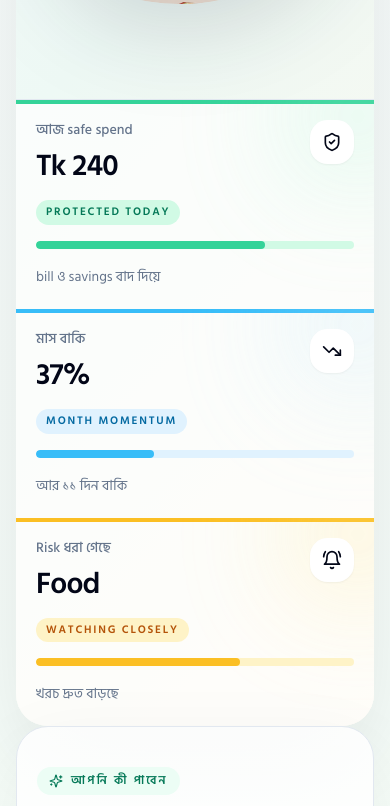
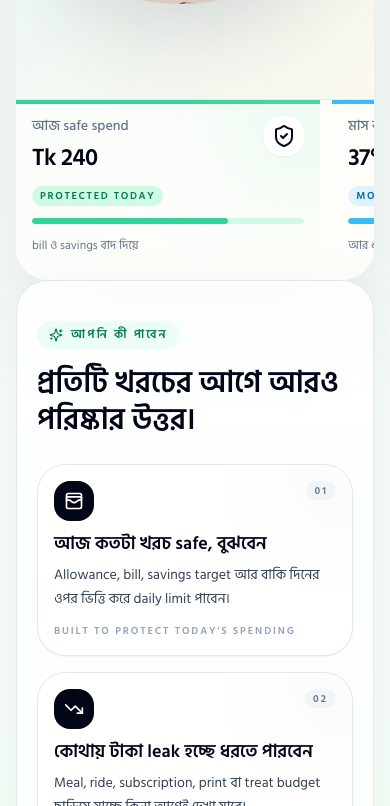
Before and after one commit to AnjonBiswas/pocketsense-bd, a Next.js app: page / in a window 390 px wide. Shown: the part 918-1724 px from the top of the page. Built offline with nearby package versions, Linux system fonts and the light colour scheme.

Commit message:
Update LandingDashboard.tsx

```diff
--- a/components/landing/LandingDashboard.tsx
+++ b/components/landing/LandingDashboard.tsx
@@ -354,7 +354,7 @@ export function LandingDashboard() {
           </div>
         </div>
 
-        <div className={cn("grid overflow-hidden border-t sm:grid-cols-3", isDark ? "border-white/10 bg-white/[0.03]" : "border-slate-200 bg-white/70")}>
+        <div className={cn("flex snap-x snap-mandatory gap-3 overflow-x-auto border-t px-5 pb-2 pt-0 sm:grid sm:overflow-hidden sm:px-0 sm:pb-0 sm:pt-0 sm:grid-cols-3 sm:gap-0", isDark ? "border-white/10 bg-white/[0.03]" : "border-slate-200 bg-white/70")}>
           {statCards.map((stat) => {
             const Icon = stat.icon;
 
@@ -362,7 +362,7 @@ export function LandingDashboard() {
               <div
                 key={stat.label}
                 className={cn(
-                  "group relative min-h-[10rem] overflow-hidden p-5 transition-all duration-300 hover:-translate-y-1 hover:shadow-xl sm:p-6",
+                  "group relative min-h-[8.5rem] w-[78vw] flex-none snap-start overflow-hidden p-4 transition-all duration-300 hover:-translate-y-1 hover:shadow-xl sm:min-h-[10rem] sm:w-auto sm:flex-1 sm:p-6",
                   isDark ? "border-white/10" : "border-slate-200"
                 )}
               >
@@ -372,24 +372,24 @@ export function LandingDashboard() {
                   <div className="flex items-start justify-between gap-4">
                     <div>
                       <p className={cn("text-sm font-medium", subduedClass)}>{stat.label}</p>
-                      <p className={cn("mt-2 text-3xl font-semibold tracking-tight sm:text-4xl", isDark ? "text-white" : "text-slate-950")}>{stat.value}</p>
+                      <p className={cn("mt-1.5 text-2xl font-semibold tracking-tight sm:mt-2 sm:text-4xl", isDark ? "text-white" : "text-slate-950")}>{stat.value}</p>
                     </div>
-                    <div className={cn("flex h-11 w-11 shrink-0 items-center justify-center rounded-[1.1rem] transition-transform duration-300 group-hover:scale-110", isDark ? "bg-slate-950/80 text-white" : "bg-white text-slate-950 shadow-sm")}>
-                      <Icon className="h-5 w-5" />
+                    <div className={cn("flex h-10 w-10 shrink-0 items-center justify-center rounded-[1.05rem] transition-transform duration-300 group-hover:scale-110 sm:h-11 sm:w-11 sm:rounded-[1.1rem]", isDark ? "bg-slate-950/80 text-white" : "bg-white text-slate-950 shadow-sm")}>
+                      <Icon className="h-4.5 w-4.5 sm:h-5 sm:w-5" />
                     </div>
                   </div>
 
-                  <div className="mt-4 flex items-center gap-2">
-                    <span className={cn("rounded-full px-2.5 py-1 text-[0.7rem] font-semibold uppercase tracking-[0.16em]", stat.chipClass)}>
+                  <div className="mt-3 flex items-center gap-2 sm:mt-4">
+                    <span className={cn("rounded-full px-2 py-0.5 text-[0.65rem] font-semibold uppercase tracking-[0.16em] sm:px-2.5 sm:py-1 sm:text-[0.7rem]", stat.chipClass)}>
                       {stat.chip}
                     </span>
                   </div>
 
-                  <div className={cn("mt-4 h-2 overflow-hidden rounded-full", stat.trackClass)}>
+                  <div className={cn("mt-3 h-1.5 overflow-hidden rounded-full sm:mt-4 sm:h-2", stat.trackClass)}>
                     <div className={cn("h-full rounded-full transition-all duration-700 group-hover:w-full", stat.fillClass)} style={{ width: stat.fillWidth }} aria-hidden="true" />
                   </div>
 
-                  <p className={cn("mt-4 text-sm leading-6", subduedClass)}>{stat.note}</p>
+                  <p className={cn("mt-3 text-xs leading-5 sm:mt-4 sm:text-sm sm:leading-6", subduedClass)}>{stat.note}</p>
                 </div>
               </div>
             );
@@ -429,7 +429,7 @@ export function LandingDashboard() {
                 <article
                   key={item.title}
                   className={cn(
-                    "group relative overflow-hidden rounded-[1.8rem] border bg-white p-5 shadow-sm transition-all duration-300 hover:-translate-y-1 hover:shadow-2xl",
+                    "group relative overflow-hidden rounded-[1.8rem] border bg-white p-4 shadow-sm transition-all duration-300 hover:-translate-y-1 hover:shadow-2xl sm:p-5",
                     isDark ? "border-white/10 bg-white/[0.04] hover:border-white/20" : "border-slate-200 hover:border-slate-300 hover:shadow-slate-900/10"
                   )}
                 >
@@ -437,16 +437,16 @@ export function LandingDashboard() {
                   <div className="absolute -right-10 -top-10 h-28 w-28 rounded-full bg-current opacity-[0.04] blur-3xl transition-opacity duration-300 group-hover:opacity-100" aria-hidden="true" />
                   <div className="relative flex h-full flex-col">
                     <div className="flex items-start justify-between gap-4">
-                      <div className={cn("flex h-11 w-11 items-center justify-center rounded-[1.1rem]", isDark ? "bg-slate-950 text-white" : "bg-slate-950 text-white")}>
+                      <div className={cn("flex h-10 w-10 items-center justify-center rounded-[1rem] sm:h-11 sm:w-11 sm:rounded-[1.1rem]", isDark ? "bg-slate-950 text-white" : "bg-slate-950 text-white")}>
                         <Icon className="h-5 w-5" />
                       </div>
-                      <span className={cn("rounded-full px-2.5 py-1 text-[0.7rem] font-semibold uppercase tracking-[0.2em]", isDark ? "bg-white/10 text-white/70" : "bg-slate-100 text-slate-500")}>
+                      <span className={cn("rounded-full px-2 py-0.5 text-[0.65rem] font-semibold uppercase tracking-[0.2em] sm:px-2.5 sm:py-1 sm:text-[0.7rem]", isDark ? "bg-white/10 text-white/70" : "bg-slate-100 text-slate-500")}>
                         {badge}
                       </span>
                     </div>
-                    <h3 className={cn("mt-4 text-xl font-semibold leading-tight sm:text-2xl", mutedHeadingClass)}>{item.title}</h3>
-                    <p className={cn("mt-2.5 text-sm leading-6 sm:text-base", mutedClass)}>{item.text}</p>
-                    <div className={cn("mt-auto pt-4 text-xs font-semibold uppercase tracking-[0.2em]", isDark ? "text-white/45" : "text-slate-400")}>
+                    <h3 className={cn("mt-3 text-lg font-semibold leading-tight sm:mt-4 sm:text-2xl", mutedHeadingClass)}>{item.title}</h3>
+                    <p className={cn("mt-2 text-sm leading-6 sm:mt-2.5 sm:text-base", mutedClass)}>{item.text}</p>
+                    <div className={cn("mt-auto pt-3 text-[0.65rem] font-semibold uppercase tracking-[0.18em] sm:pt-4 sm:text-xs sm:tracking-[0.2em]", isDark ? "text-white/45" : "text-slate-400")}>
                       {gainFooters[index]}
                     </div>
                   </div>
@@ -473,20 +473,20 @@ export function LandingDashboard() {
               <div
                 key={reason}
                 className={cn(
-                  "group relative overflow-hidden rounded-[1.5rem] border p-4 shadow-sm transition-all duration-300 hover:-translate-y-1 hover:shadow-xl sm:p-5",
+                  "group relative overflow-hidden rounded-[1.5rem] border p-3.5 shadow-sm transition-all duration-300 hover:-translate-y-1 hover:shadow-xl sm:p-5",
                   isDark ? "border-white/10 bg-white/[0.04] hover:border-white/20" : "border-slate-200 bg-white hover:border-slate-300 hover:shadow-slate-900/10"
                 )}
               >
                 <div className={cn("absolute inset-y-0 left-0 w-1", ["bg-emerald-400", "bg-sky-400", "bg-amber-400"][index])} aria-hidden="true" />
                 <div className="relative flex gap-4">
-                  <div className={cn("flex h-10 w-10 shrink-0 items-center justify-center rounded-[1rem] text-sm font-semibold", isDark ? "bg-slate-950 text-white" : "bg-slate-950 text-white")}>
+                  <div className={cn("flex h-9 w-9 shrink-0 items-center justify-center rounded-[1rem] text-sm font-semibold sm:h-10 sm:w-10", isDark ? "bg-slate-950 text-white" : "bg-slate-950 text-white")}>
                     {index + 1}
                   </div>
                   <div className="min-w-0">
                     <p className={cn("text-xs font-semibold uppercase tracking-[0.18em]", isDark ? "text-white/55" : "text-slate-500")}>
                       {reasonLabels[index]}
                     </p>
-                    <p className={cn("mt-1.5 text-sm leading-6 sm:text-base", mutedClass)}>{reason}</p>
+                    <p className={cn("mt-1 text-sm leading-6 sm:text-base", mutedClass)}>{reason}</p>
                   </div>
                 </div>
               </div>
```
